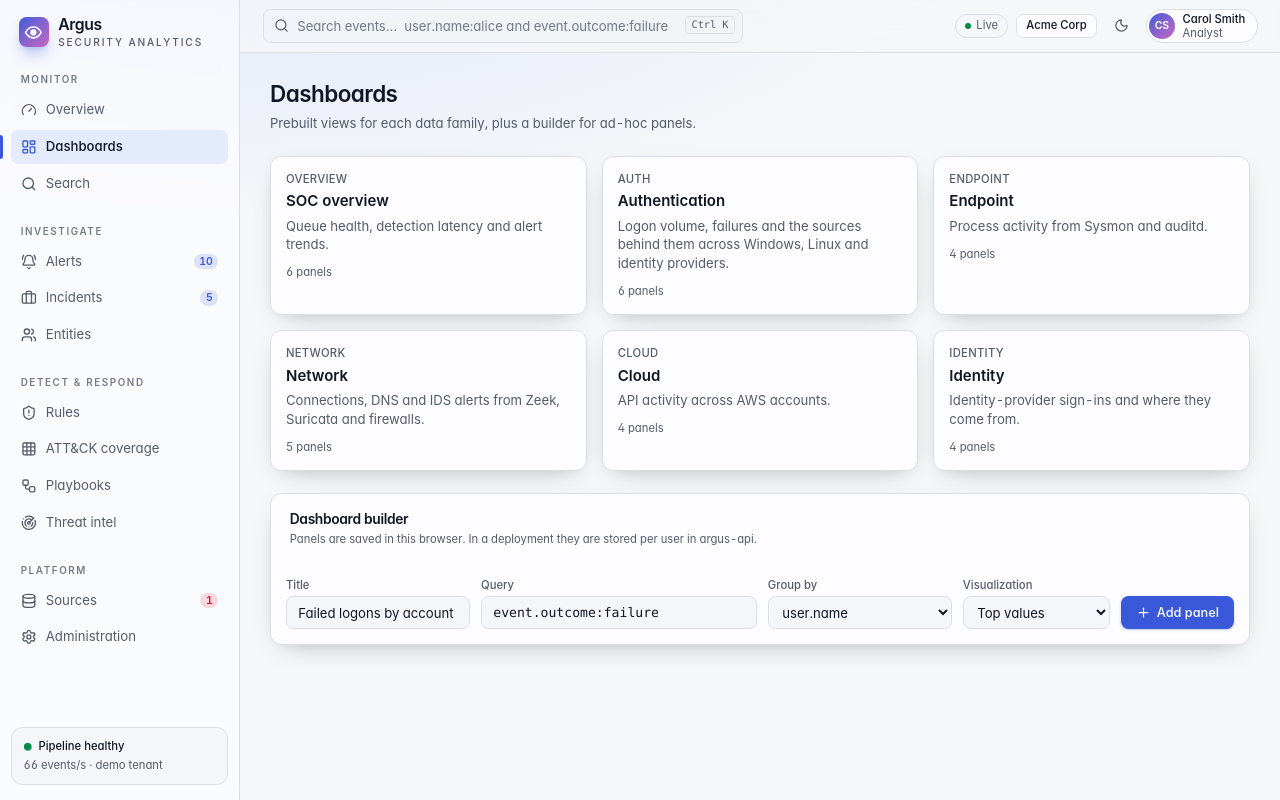
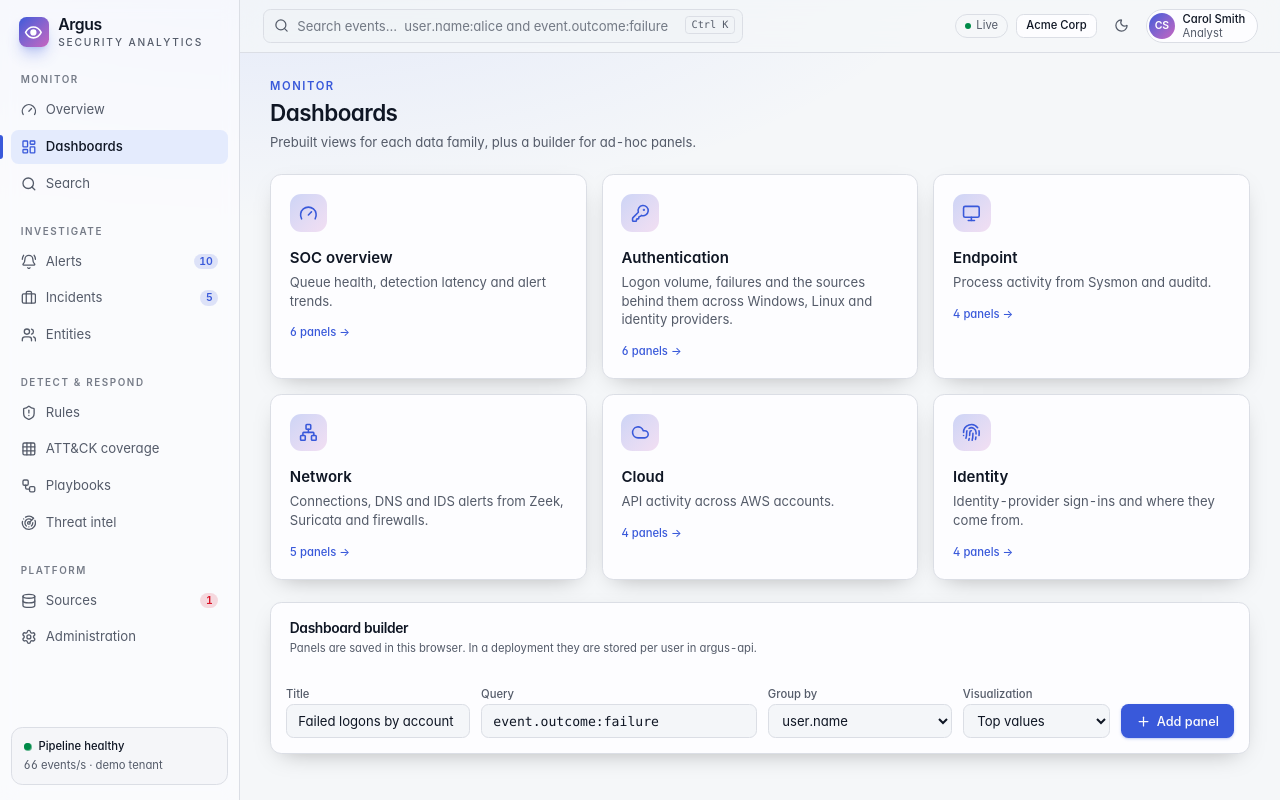
Before and after one commit to lumidren/Argus-SIEM, a Next.js app in the folder web/: page /dashboards in a window 1280 px wide. Built offline with nearby package versions, Linux system fonts and the light colour scheme.

Commit message:
web: dashboard catalogue with category icons

```diff
--- a/web/src/app/dashboards/[id]/page.tsx
+++ b/web/src/app/dashboards/[id]/page.tsx
@@ -21,7 +21,7 @@ export default async function DashboardPage({ params }: { params: Promise<{ id:
       <nav aria-label="Breadcrumb" className="mb-2 text-sm text-muted-foreground">
         <Link href="/dashboards" className="hover:underline">Dashboards</Link> / {d.title}
       </nav>
-      <PageHeader title={d.title} description={d.description} />
+      <PageHeader eyebrow="Dashboard" title={d.title} description={d.description} />
       <DashboardView panels={d.panels} />
     </>
   );
--- a/web/src/app/dashboards/page.tsx
+++ b/web/src/app/dashboards/page.tsx
@@ -1,3 +1,4 @@
+import { Cloud, Fingerprint, Gauge, KeyRound, Monitor, Network, type LucideIcon } from "lucide-react";
 import type { Metadata } from "next";
 import Link from "next/link";
 import { Card, PageHeader } from "@/components/ui/primitives";
@@ -7,19 +8,28 @@ import { PanelBuilder } from "./panel-builder";
 export const metadata: Metadata = { title: "Dashboards" };
 export const dynamic = "force-dynamic";
 
+const icons: Record<string, LucideIcon> = { overview: Gauge, auth: KeyRound, endpoint: Monitor, network: Network, cloud: Cloud, identity: Fingerprint };
+
 export default function DashboardsPage() {
   const all = dashboards();
   return (
     <>
-      <PageHeader title="Dashboards" description="Prebuilt views for each data family, plus a builder for ad-hoc panels." />
-      <div className="grid gap-4 sm:grid-cols-2 xl:grid-cols-3">
+      <PageHeader eyebrow="Monitor" title="Dashboards" description="Prebuilt views for each data family, plus a builder for ad-hoc panels." />
+      <div className="grid grid-cols-1 gap-4 sm:grid-cols-2 xl:grid-cols-3">
         {all.map((d) => (
-          <Link key={d.id} href={`/dashboards/${d.id}`} className="block rounded-lg focus-visible:outline-2">
-            <Card className="h-full p-4 transition-colors hover:bg-accent/40">
-              <p className="text-xs font-medium uppercase tracking-wide text-muted-foreground">{d.category}</p>
-              <h2 className="mt-1 font-semibold">{d.title}</h2>
+          <Link key={d.id} href={`/dashboards/${d.id}`} className="group block rounded-xl">
+            <Card className="h-full p-5 transition-colors group-hover:border-border-strong group-hover:bg-accent/30">
+              {(() => {
+                const I = icons[d.category] ?? Gauge;
+                return (
+                  <span className="inline-flex size-10 items-center justify-center rounded-xl bg-gradient-to-br from-primary/25 to-chart-3/20 text-primary">
+                    <I className="size-5" aria-hidden />
+                  </span>
+                );
+              })()}
+              <h2 className="mt-4 font-semibold">{d.title}</h2>
               <p className="mt-1 text-sm text-muted-foreground">{d.description}</p>
-              <p className="mt-3 text-xs text-muted-foreground">{d.panels.length} panels</p>
+              <p className="mt-4 text-xs font-medium text-primary">{d.panels.length} panels →</p>
             </Card>
           </Link>
         ))}
```
